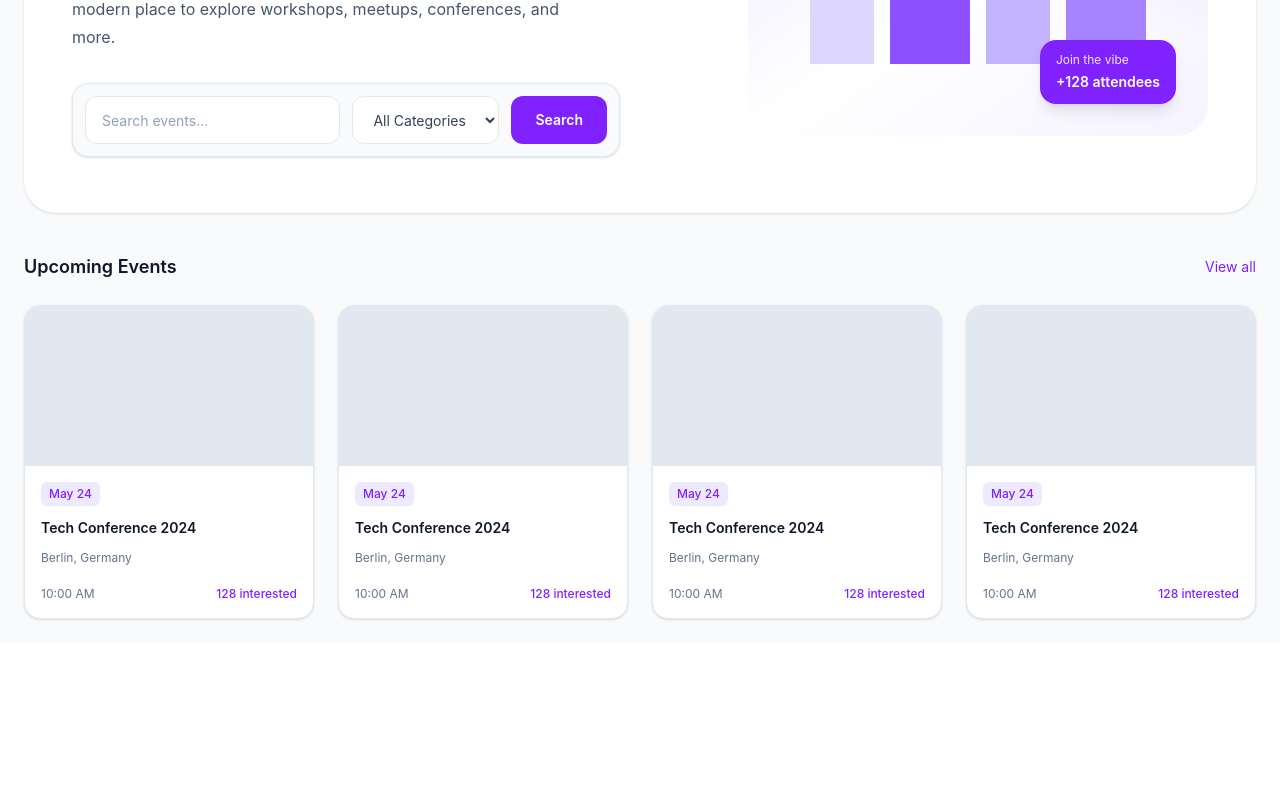
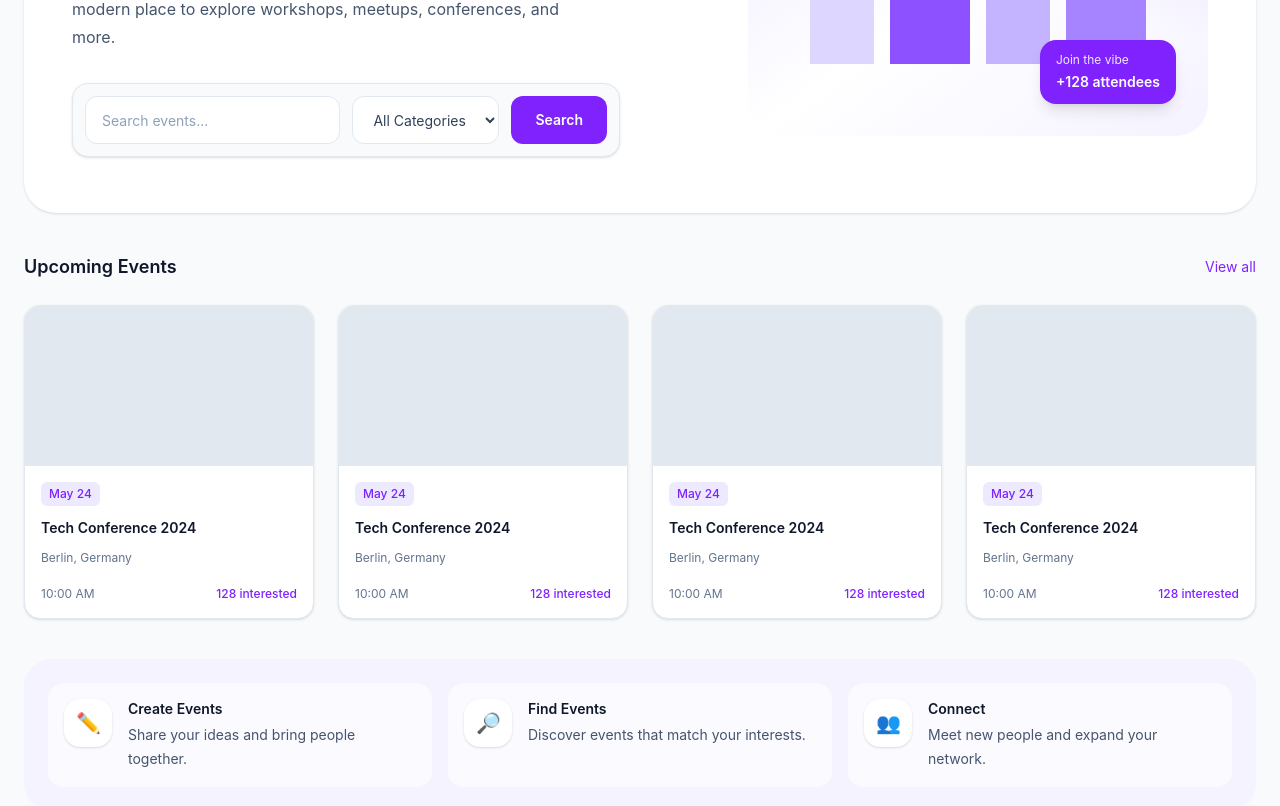
Before and after one commit to Behi1024/event-scheduler, a React (Vite) app: page / in a window 1280 px wide. Shown: the part 358-1164 px from the top of the page. Before the commit the page ends 1001 px from the top, so only its background shows below. Built offline with nearby package versions, Linux system fonts and the light colour scheme.

Commit message:
feat: add Home feature strip UI

```diff
--- /dev/null
+++ b/src/components/FeatureStrip.jsx
@@ -0,0 +1,43 @@
+export default function FeatureStrip() {
+  const items = [
+    {
+      title: "Create Events",
+      description: "Share your ideas and bring people together.",
+      icon: "✏️",
+    },
+    {
+      title: "Find Events",
+      description: "Discover events that match your interests.",
+      icon: "🔎",
+    },
+    {
+      title: "Connect",
+      description: "Meet new people and expand your network.",
+      icon: "👥",
+    },
+  ];
+
+  return (
+    <section className="grid gap-4 rounded-[28px] bg-violet-50 p-5 md:grid-cols-3 md:p-6">
+      {items.map((item) => (
+        <article
+          key={item.title}
+          className="flex items-start gap-4 rounded-2xl bg-white/60 p-4"
+        >
+          <div className="flex h-12 w-12 shrink-0 items-center justify-center rounded-2xl bg-white text-xl shadow-sm">
+            {item.icon}
+          </div>
+
+          <div className="space-y-1">
+            <h3 className="text-sm font-semibold text-slate-900">
+              {item.title}
+            </h3>
+            <p className="text-sm leading-6 text-slate-600">
+              {item.description}
+            </p>
+          </div>
+        </article>
+      ))}
+    </section>
+  );
+}
--- a/src/pages/HomePage.jsx
+++ b/src/pages/HomePage.jsx
@@ -1,11 +1,13 @@
 import HeroSection from "../components/HeroSection";
 import EventsSection from "../components/EventsSection";
+import FeatureStrip from "../components/FeatureStrip";
 
 export default function HomePage() {
   return (
     <div className="space-y-10">
       <HeroSection />
       <EventsSection />
+      <FeatureStrip />
     </div>
   );
 }
```
